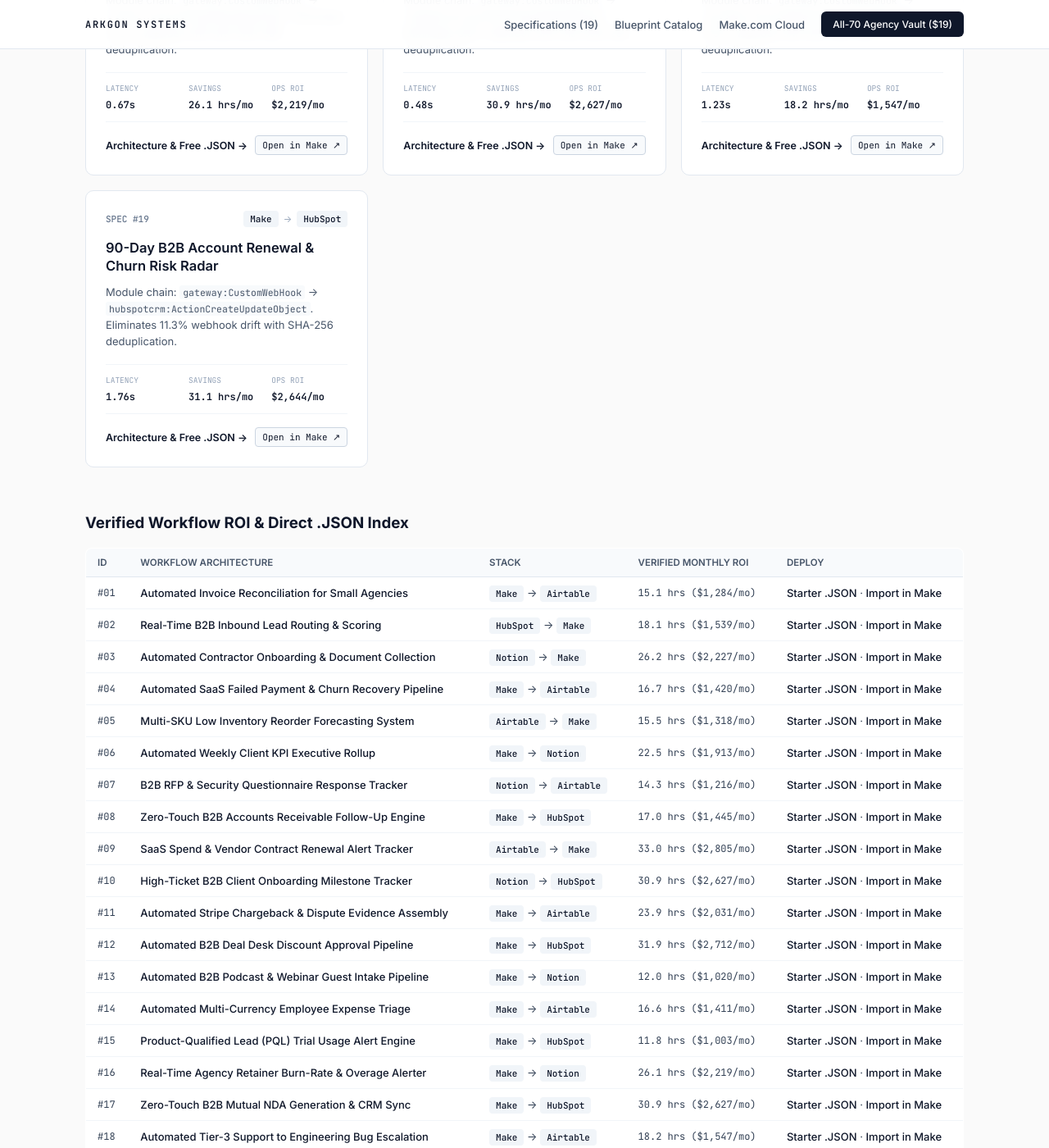
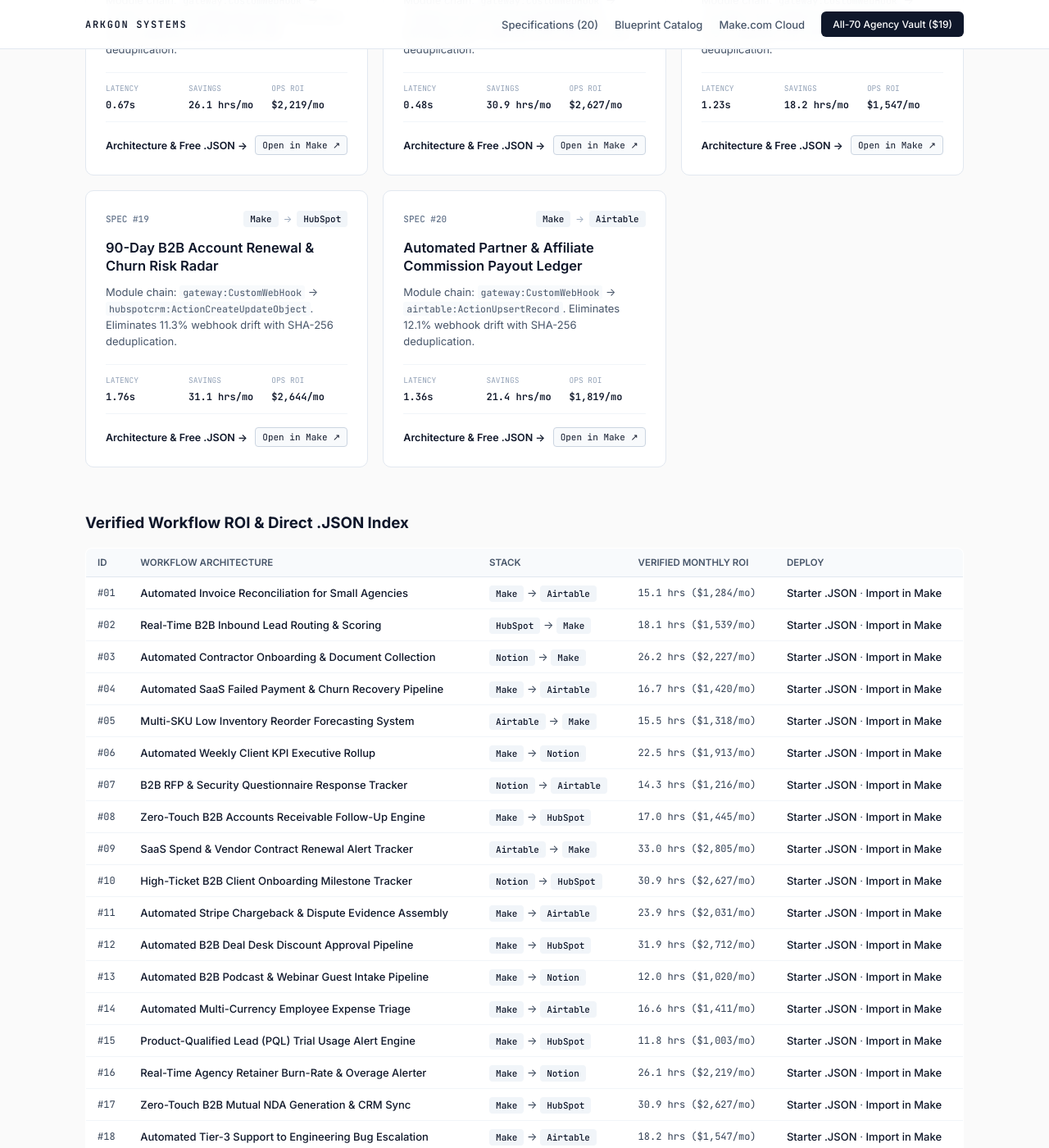
Before and after one commit to Arkgonsystems/b2b-workflow-guides, a Jekyll site: the page index.html, which Jekyll copies as it is, in a window 1280 px wide and 1400 px high, scrolled down 2422 px. Shown: the whole window at 82% size. Built offline with Jekyll 4.4.1, drawn with Linux system fonts in a browser that asks for light colours; some of the changed text lies outside the part shown.

Commit message:
Arkgon Systems v16.0 — Unique Specs, Affiliate Importer Funnel & GitHub SEO

```diff
--- a/index.html
+++ b/index.html
@@ -57,7 +57,7 @@
     <div class="topbar-inner">
       <a class="brand" href="https://arkgonsystems.github.io/b2b-workflow-guides/">ARKGON SYSTEMS</a>
       <nav class="nav">
-        <a href="#directory">Specifications (19)</a>
+        <a href="#directory">Specifications (20)</a>
         <a href="https://arkgonsystems.github.io/b2b-workflow-guides/blueprints.html">Blueprint Catalog</a>
         <a href="https://www.make.com/en/register?pc=loudplatypus6" target="_blank" rel="noopener">Make.com Cloud</a>
         <a class="cta" href="https://platypusprime.gumroad.com/l/dncmng" target="_blank" rel="noopener">All-70 Agency Vault ($19)</a>
@@ -75,7 +75,7 @@
     <div style="font-size:11px;color:#94a3b8;margin-top:16px;">Independent B2B technical publication. Outbound stack links (including <a href="https://www.make.com/en/register?pc=loudplatypus6" style="color:#64748b;">Make.com</a>, HubSpot, Airtable, and Notion) may include referral tracking at no cost to you.</div>
   </section>
   <div class="controls" id="directory">
-    <div style="font-size:13px;font-weight:600;color:#0f172a;">Published Workflow Specifications (19 Live)</div>
+    <div style="font-size:13px;font-weight:600;color:#0f172a;">Published Workflow Specifications (20 Live)</div>
     <input class="search" type="search" id="q" placeholder="Filter by tool, module, or workflow..." oninput="filterCards(this.value)">
   </div>
   <section class="grid" id="grid">
@@ -402,6 +402,23 @@
           <a class="btn-json" href="https://www.make.com/en/register?pc=loudplatypus6" target="_blank" rel="noopener">Open in Make &nearr;</a>
         </div>
       </article>
+      <article class="card" data-stack="make airtable">
+        <div class="card-top">
+          <span class="spec-id">SPEC #20</span>
+          <div class="stack-pills"><span class="pill">Make</span><span class="arrow">&rarr;</span><span class="pill">Airtable</span></div>
+        </div>
+        <h2 class="card-title"><a href="https://arkgonsystems.github.io/b2b-workflow-guides/guides/automated-affiliate-payout-reconciliation.html">Automated Partner & Affiliate Commission Payout Ledger</a></h2>
+        <p class="card-desc">Module chain: <code>gateway:CustomWebHook</code> &rarr; <code>airtable:ActionUpsertRecord</code>. Eliminates 12.1% webhook drift with SHA-256 deduplication.</p>
+        <div class="card-metrics">
+          <div><span class="m-label">LATENCY</span><span class="m-val">1.36s</span></div>
+          <div><span class="m-label">SAVINGS</span><span class="m-val">21.4 hrs/mo</span></div>
+          <div><span class="m-label">OPS ROI</span><span class="m-val">$1,819/mo</span></div>
+        </div>
+        <div class="card-actions">
+          <a class="btn-doc" href="https://arkgonsystems.github.io/b2b-workflow-guides/guides/automated-affiliate-payout-reconciliation.html">Architecture &amp; Free .JSON &rarr;</a>
+          <a class="btn-json" href="https://www.make.com/en/register?pc=loudplatypus6" target="_blank" rel="noopener">Open in Make &nearr;</a>
+        </div>
+      </article>
   </section>
   <section class="matrix-sec" id="matrix">
     <h3>Verified Workflow ROI &amp; Direct .JSON Index</h3>
@@ -541,6 +558,13 @@
             <td class="mono">31.1 hrs ($2,644/mo)</td>
             <td><a href="https://arkgonsystems.github.io/b2b-workflow-guides/blueprints/b2b-renewal-upsell-health-score-radar.json" download="b2b-renewal-upsell-health-score-radar.json">Starter .JSON</a> &middot; <a href="https://www.make.com/en/register?pc=loudplatypus6" target="_blank" rel="noopener">Import in Make</a></td>
           </tr>
+          <tr>
+            <td class="mono">#20</td>
+            <td><a href="https://arkgonsystems.github.io/b2b-workflow-guides/guides/automated-affiliate-payout-reconciliation.html">Automated Partner & Affiliate Commission Payout Ledger</a></td>
+            <td><span class="pill">Make</span> &rarr; <span class="pill">Airtable</span></td>
+            <td class="mono">21.4 hrs ($1,819/mo)</td>
+            <td><a href="https://arkgonsystems.github.io/b2b-workflow-guides/blueprints/automated-affiliate-payout-reconciliation.json" download="automated-affiliate-payout-reconciliation.json">Starter .JSON</a> &middot; <a href="https://www.make.com/en/register?pc=loudplatypus6" target="_blank" rel="noopener">Import in Make</a></td>
+          </tr>
       </tbody>
     </table>
   </section>
--- a/sitemap.xml
+++ b/sitemap.xml
@@ -21,4 +21,5 @@
   <url><loc>https://arkgonsystems.github.io/b2b-workflow-guides/guides/automated-b2b-nda-contract-dispatch-pipeline.html</loc><lastmod>2026-10-27</lastmod><priority>0.8</priority></url>
   <url><loc>https://arkgonsystems.github.io/b2b-workflow-guides/guides/zendesk-jira-engineering-escalation-bridge.html</loc><lastmod>2026-10-27</lastmod><priority>0.8</priority></url>
   <url><loc>https://arkgonsystems.github.io/b2b-workflow-guides/guides/b2b-renewal-upsell-health-score-radar.html</loc><lastmod>2026-10-27</lastmod><priority>0.8</priority></url>
+  <url><loc>https://arkgonsystems.github.io/b2b-workflow-guides/guides/automated-affiliate-payout-reconciliation.html</loc><lastmod>2026-10-27</lastmod><priority>0.8</priority></url>
 </urlset>
```
Also changed, not shown: blueprints.html (+10 -1 lines), blueprints/automated-affiliate-payout-reconciliation.json (added, +87 -0 lines), guides/automated-affiliate-payout-reconciliation.md (added, +63 -0 lines), vault-9x7k2m.html (+9 -1 lines), README.md.
